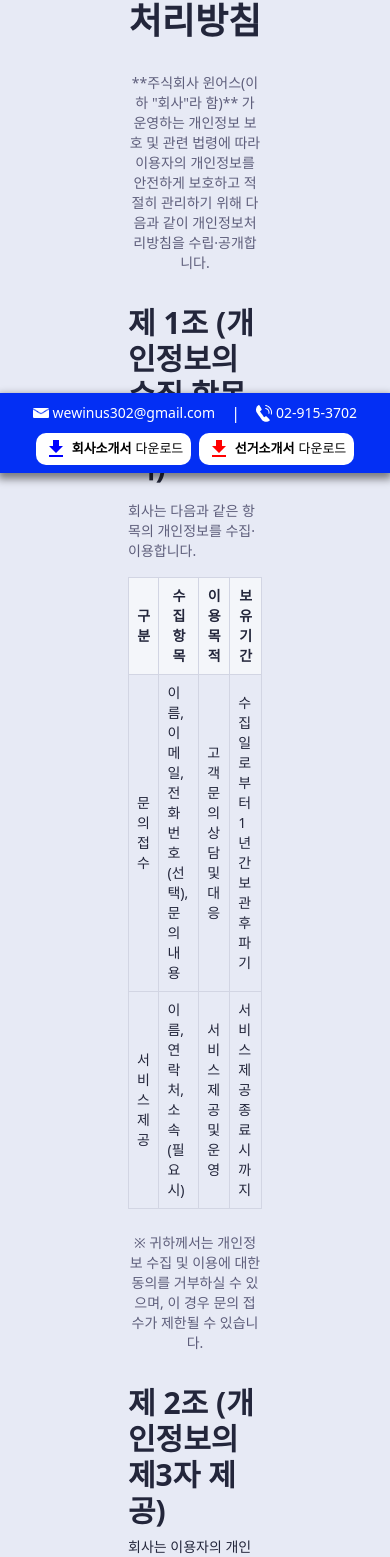
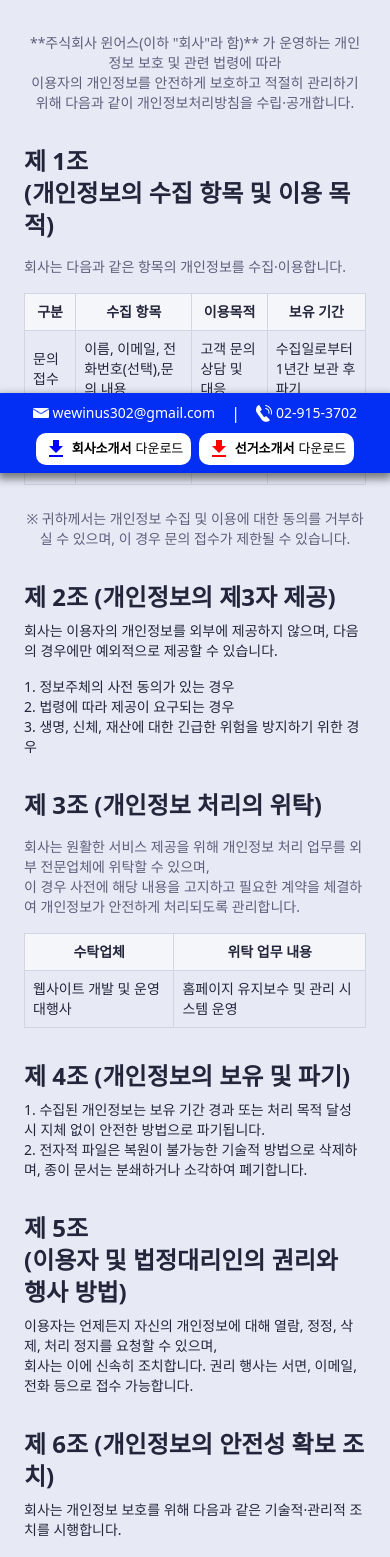
Before and after one commit to emthrology/winus-front-next, a Next.js app: page /privacy in a window 390 px wide. Shown: the part 371-1928 px from the top of the page. Built offline with nearby package versions, Linux system fonts and the light colour scheme.

Commit message:
개인정보 처리방침 모바일 업데이트

```diff
--- a/src/components/contact/PrivacyPolicy.tsx
+++ b/src/components/contact/PrivacyPolicy.tsx
@@ -3,7 +3,7 @@ import React from 'react';
 export default function PrivacyPolicy() {
   return (
     <div className="min-h-screen bg-[#e7eaf5] font-pretendard text-[#23263b]">
-      <section className=" bg-[#e7eaf5] px-32 py-8">
+      <section className=" bg-[#e7eaf5] px-6 sm:px-32 py-8">
         <h1 className="text-4xl font-bold mb-8 text-center">
           개인정보처리방침
         </h1>
@@ -13,8 +13,8 @@ export default function PrivacyPolicy() {
           <br /> 이용자의 개인정보를 안전하게 보호하고 적절히 관리하기 위해
           다음과 같이 개인정보처리방침을 수립·공개합니다.
         </p>
-        <h2 className="font-bold mt-8 mb-2 text-3xl">
-          제 1조 (개인정보의 수집 항목 및 이용 목적)
+        <h2 className="font-bold mt-8 mb-2 text-2xl sm:text-3xl whitespace-pre-line">
+          {`제 1조\n (개인정보의 수집 항목 및 이용 목적)`}
         </h2>
         <p className="my-4 text-sm text-left text-[#5e5e7b]">
           회사는 다음과 같은 항목의 개인정보를 수집·이용합니다.
@@ -60,7 +60,7 @@ export default function PrivacyPolicy() {
           이 경우 문의 접수가 제한될 수 있습니다.
         </p>
 
-        <h2 className="font-bold mt-8 mb-2 text-3xl">
+        <h2 className="font-bold mt-8 mb-2 text-2xl sm:text-3xl whitespace-pre-line">
           제 2조 (개인정보의 제3자 제공)
         </h2>
         <p className="mb-4 text-sm">
@@ -75,7 +75,7 @@ export default function PrivacyPolicy() {
           3. 생명, 신체, 재산에 대한 긴급한 위험을 방지하기 위한 경우
         </p>
 
-        <h2 className="font-bold mt-8 mb-2 text-3xl">
+        <h2 className="font-bold mt-8 mb-2 text-2xl sm:text-3xl whitespace-pre-line">
           제 3조 (개인정보 처리의 위탁)
         </h2>
         <p className="my-4 text-sm text-left text-[#5e5e7b]">
@@ -105,7 +105,7 @@ export default function PrivacyPolicy() {
           </tbody>
         </table>
 
-        <h2 className="font-bold mt-8 mb-2 text-3xl">
+        <h2 className="font-bold mt-8 mb-2 text-2xl sm:text-3xl whitespace-pre-line">
           제 4조 (개인정보의 보유 및 파기)
         </h2>
         <p className="mb-4 text-sm">
@@ -116,8 +116,8 @@ export default function PrivacyPolicy() {
           분쇄하거나 소각하여 폐기합니다.
         </p>
 
-        <h2 className="font-bold mt-8 mb-2 text-3xl">
-          제 5조 (이용자 및 법정대리인의 권리와 행사 방법)
+        <h2 className="font-bold mt-8 mb-2 text-2xl sm:text-3xl whitespace-pre-line">
+          {`제 5조\n (이용자 및 법정대리인의 권리와 행사 방법)`}
         </h2>
         <ul className="mb-4 text-sm space-y-1">
           <li>
@@ -128,7 +128,7 @@ export default function PrivacyPolicy() {
           </li>
         </ul>
 
-        <h2 className="font-bold mt-8 mb-2 text-3xl">
+        <h2 className="font-bold mt-8 mb-2 text-2xl sm:text-3xl whitespace-pre-line">
           제 6조 (개인정보의 안전성 확보 조치)
         </h2>
         <p className="mb-4 text-sm">
@@ -142,7 +142,7 @@ export default function PrivacyPolicy() {
           <li>정기적 교육 실시</li>
         </ol>
 
-        <h2 className="font-bold mt-8 mb-2 text-3xl">
+        <h2 className="font-bold mt-8 mb-2 text-2xl sm:text-3xl whitespace-pre-line">
           제 7조 (개인정보 보호책임자)
         </h2>
         <ul className="list-disc ml-5 mb-4 text-sm space-y-1">
@@ -152,7 +152,7 @@ export default function PrivacyPolicy() {
           <li>이메일: cat2032032@wewinus.com</li>
         </ul>
 
-        <h2 className="font-bold mt-8 mb-2 text-3xl">
+        <h2 className="font-bold mt-8 mb-2 text-2xl sm:text-3xl whitespace-pre-line">
           제 8조 (권익침해 구제방법)
         </h2>
         <p className="mb-4 text-sm">
@@ -167,7 +167,7 @@ export default function PrivacyPolicy() {
           </li>
         </ul>
 
-        <h2 className="font-bold mt-8 mb-2 text-3xl">
+        <h2 className="font-bold mt-8 mb-2 text-2xl sm:text-3xl whitespace-pre-line">
           제 9조 (개인정보 처리방침 변경)
         </h2>
         <p className="text-sm">
```
